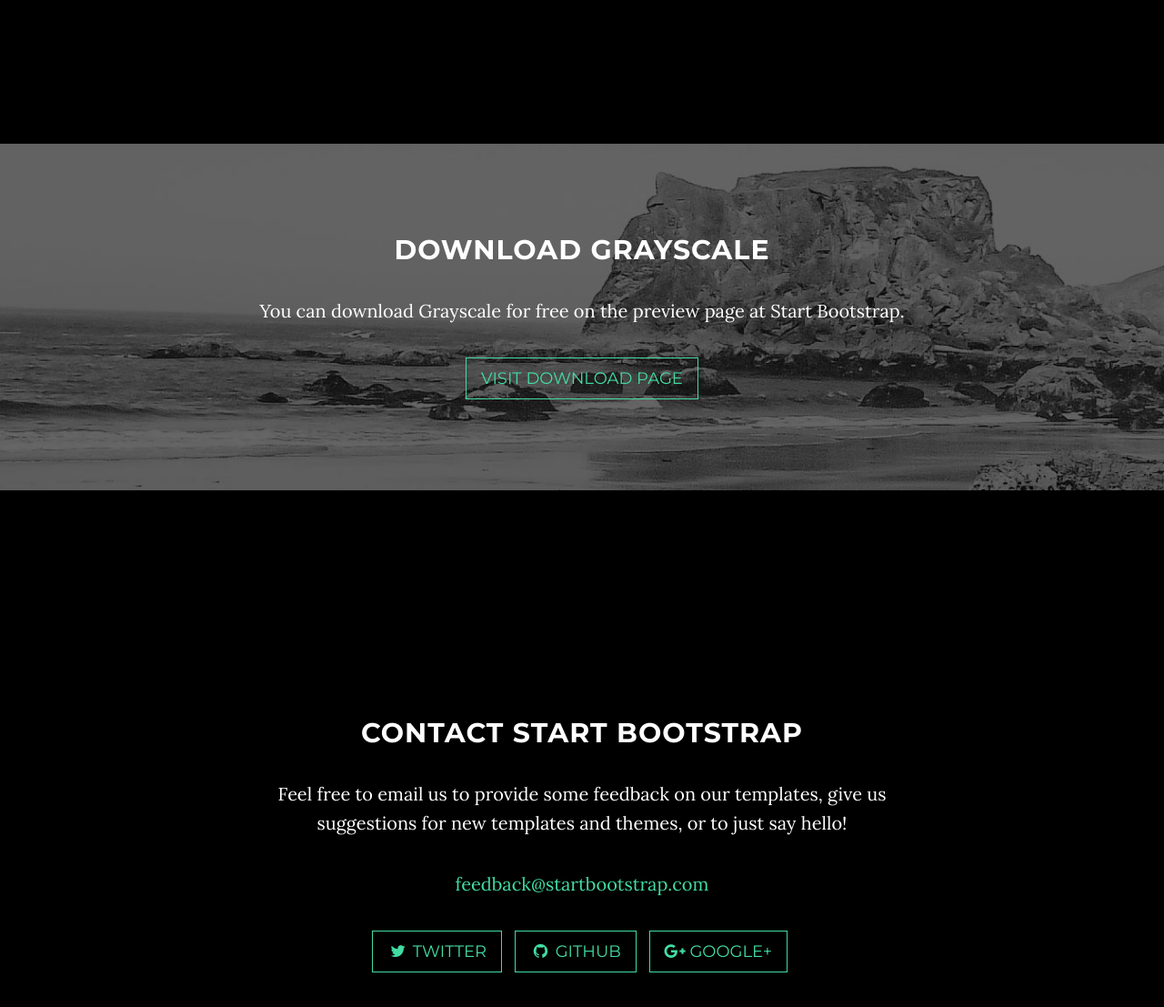
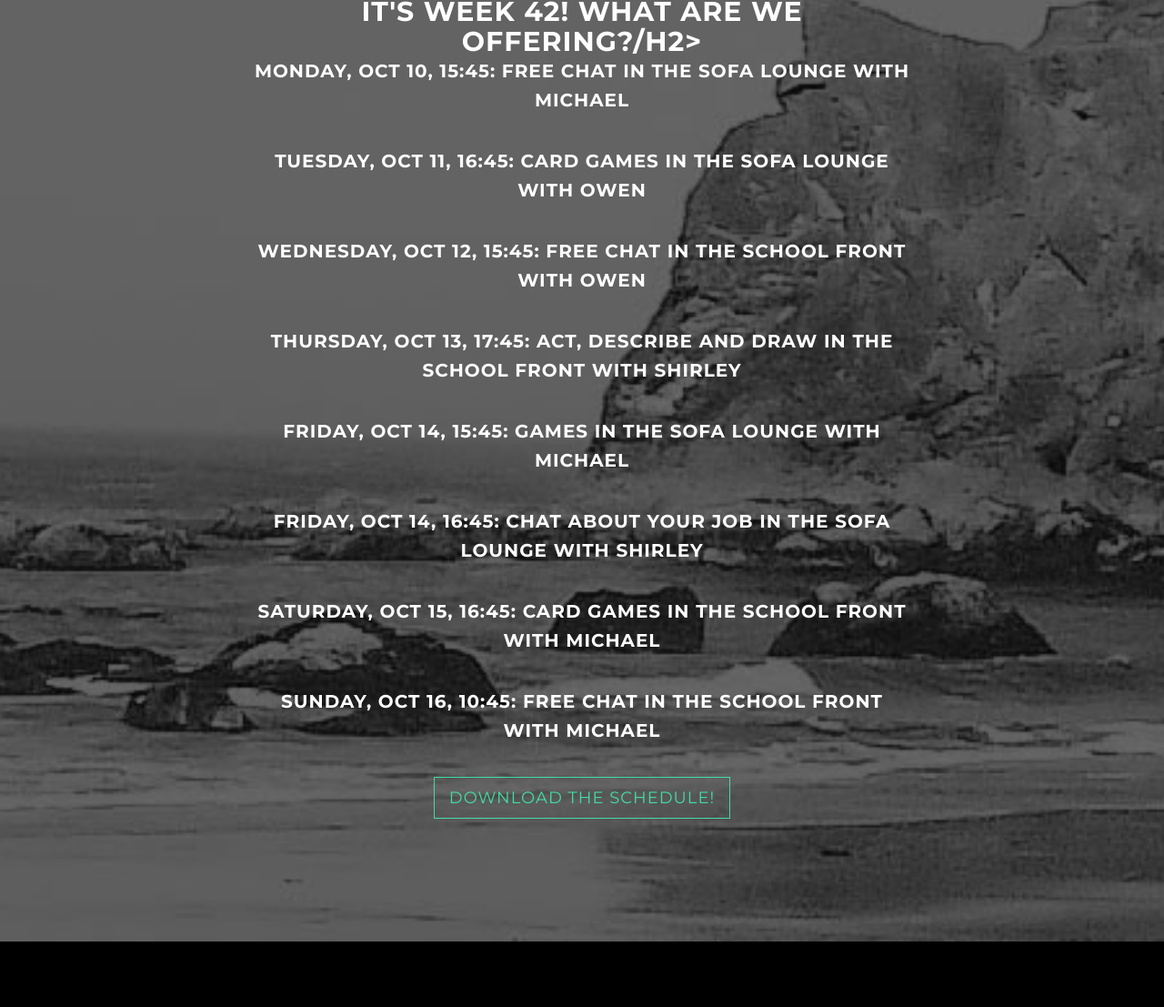
Before and after one commit to efshzjc/blog, a website: page index.html in a window 1280 px wide. Shown: the part 1539-2646 px from the top of the page at 91% size. Drawn offline with nearby package versions, Linux system fonts and the light colour scheme; some packages are replaced by stand-ins of ours; a script that the page names is missing.

Commit message:
Schedule update

```diff
--- a/index.html
+++ b/index.html
@@ -80,7 +80,7 @@
             <div class="container">
                 <div class="row">
                     <div class="col-md-8 col-md-offset-2">
-                        <h1 class="brand-heading">EF English Center at Zhangjiang</h1>
+                        <h1 class="brand-heading">SHZJC Test Site</h1>
                         <a href="#about" class="btn btn-circle page-scroll">
                             <i class="fa fa-angle-double-down animated"></i>
                         </a>
@@ -94,22 +94,27 @@
     <section id="about" class="container content-section text-center">
         <div class="row">
             <div class="col-lg-8 col-lg-offset-2">
-                <h2>About Grayscale</h2>
-                <p>Grayscale is a free Bootstrap 3 theme created by Start Bootstrap. It can be yours right now, simply download the template on <a href="http://startbootstrap.com/template-overviews/grayscale/">the preview page</a>. The theme is open source, and you can use it for any purpose, personal or commercial.</p>
-                <p>This theme features stock photos by <a href="http://gratisography.com/">Gratisography</a> along with a custom Google Maps skin courtesy of <a href="http://snazzymaps.com/">Snazzy Maps</a>.</p>
-                <p>Grayscale includes full HTML, CSS, and custom JavaScript files along with LESS files for easy customization.</p>
+                <h2>This is a test</h2>
+                <p>Not a real site in any way, just a test site.</p>
             </div>
         </div>
     </section>
 
-    <!-- Download Section -->
+    <!-- EA Schedule -->
     <section id="download" class="content-section text-center">
         <div class="download-section">
             <div class="container">
                 <div class="col-lg-8 col-lg-offset-2">
-                    <h2>Download Grayscale</h2>
-                    <p>You can download Grayscale for free on the preview page at Start Bootstrap.</p>
-                    <a href="http://startbootstrap.com/template-overviews/grayscale/" class="btn btn-default btn-lg">Visit Download Page</a>
+                    <h2>It's Week 42! What are we offering?/h2>
+                    <p>Monday, Oct 10, 15:45: Free chat in the Sofa Lounge with Michael</p>
+                    <p>Tuesday, Oct 11, 16:45: Card games in the Sofa Lounge with Owen</p>
+                    <p>Wednesday, Oct 12, 15:45: Free chat in the School Front with Owen</p>
+                    <p>Thursday, Oct 13, 17:45: Act, Describe and Draw in the School Front with Shirley</p>
+                    <p>Friday, Oct 14, 15:45: Games in the Sofa Lounge with Michael</p>
+                    <p>Friday, Oct 14, 16:45: Chat About Your Job in the Sofa Lounge with Shirley</p>
+                    <p>Saturday, Oct 15, 16:45: Card games in the School Front with Michael</p>
+                    <p>Sunday, Oct 16, 10:45: Free chat in the School Front with Michael</p>
+                    <a href="../img/wk42.jpeg" class="btn btn-default btn-lg">Download the schedule!</a>
                 </div>
             </div>
         </div>
@@ -119,32 +124,16 @@
     <section id="contact" class="container content-section text-center">
         <div class="row">
             <div class="col-lg-8 col-lg-offset-2">
-                <h2>Contact Start Bootstrap</h2>
-                <p>Feel free to email us to provide some feedback on our templates, give us suggestions for new templates and themes, or to just say hello!</p>
-                <p><a href="mailto:feedback@startbootstrap.com">feedback@startbootstrap.com</a>
-                </p>
-                <ul class="list-inline banner-social-buttons">
-                    <li>
-                        <a href="https://twitter.com/SBootstrap" class="btn btn-default btn-lg"><i class="fa fa-twitter fa-fw"></i> <span class="network-name">Twitter</span></a>
-                    </li>
-                    <li>
-                        <a href="https://github.com/IronSummitMedia/startbootstrap" class="btn btn-default btn-lg"><i class="fa fa-github fa-fw"></i> <span class="network-name">Github</span></a>
-                    </li>
-                    <li>
-                        <a href="https://plus.google.com/+Startbootstrap/posts" class="btn btn-default btn-lg"><i class="fa fa-google-plus fa-fw"></i> <span class="network-name">Google+</span></a>
-                    </li>
-                </ul>
+                <h2></h2>
+                <p></p>
             </div>
         </div>
     </section>
 
-    <!-- Map Section -->
-    <div id="map"></div>
-
     <!-- Footer -->
     <footer>
         <div class="container text-center">
-            <p>Copyright &copy; Your Website 2016</p>
+            <p></p>
         </div>
     </footer>
 
```
Also changed, not shown: img/wk42.jpeg (added).
